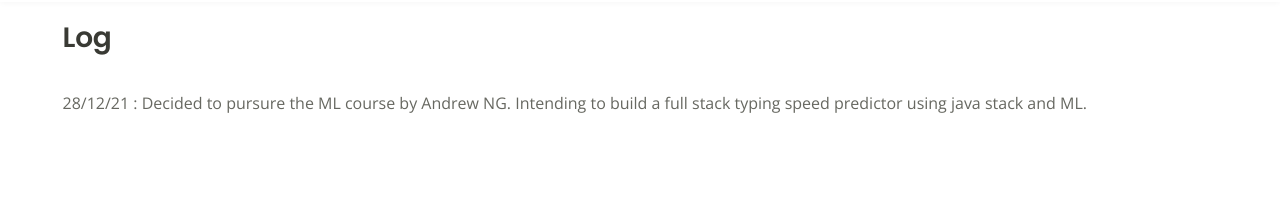
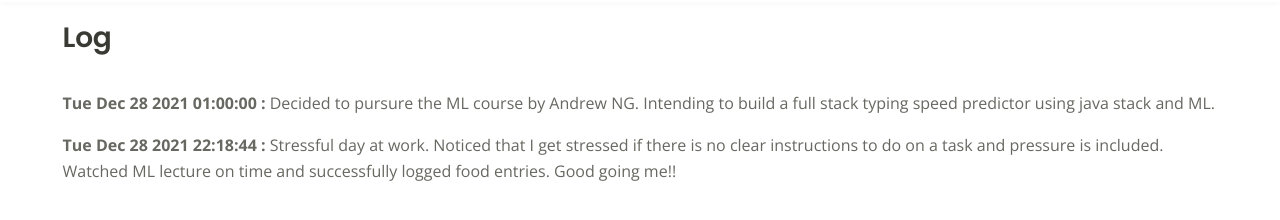
Before and after one commit to AmeerKhan1001/ameerkhan1001.github.io, a plain HTML site: page pages/journal.html in a window 1280 px wide. Shown: the part 40-260 px from the top of the page. Drawn offline with nearby package versions, Linux system fonts and the light colour scheme.

Commit message:
28/12/21

```diff
--- a/pages/journal.html
+++ b/pages/journal.html
@@ -66,10 +66,14 @@
     </nav>
     <!-- end of navigation -->
 
+    <!-- Logs -->
     <div class="container" style="padding-top: 60px;">
         <h3>Log</h3><br>
-        <p>28/12/21 : Decided to pursure the ML course by Andrew NG. Intending to build a full stack typing speed predictor using java stack and ML.</p>
+        <p><b>Tue Dec 28 2021 01:00:00 : </b>Decided to pursure the ML course by Andrew NG. Intending to build a full stack typing speed predictor using java stack and ML.</p>
+        <p><b>Tue Dec 28 2021 22:18:44 : </b>Stressful day at work. Noticed that I get stressed if there is no clear instructions to do on a task and pressure is included. <br>
+          Watched ML lecture on time and successfully logged food entries. Good going me!!</p>
     </div>
+    <!-- end of logs -->
 
   </body>
 </html>
```
